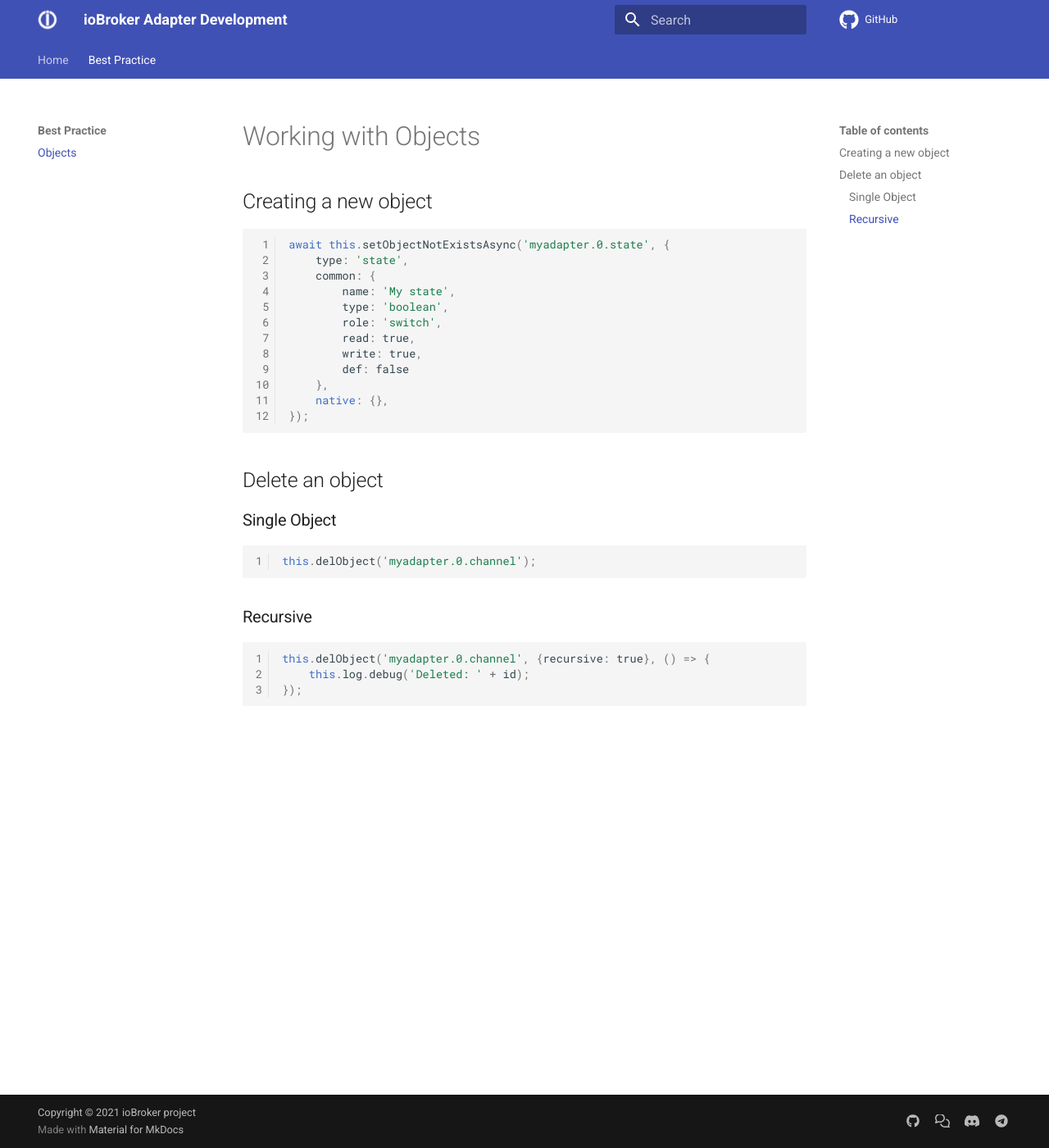
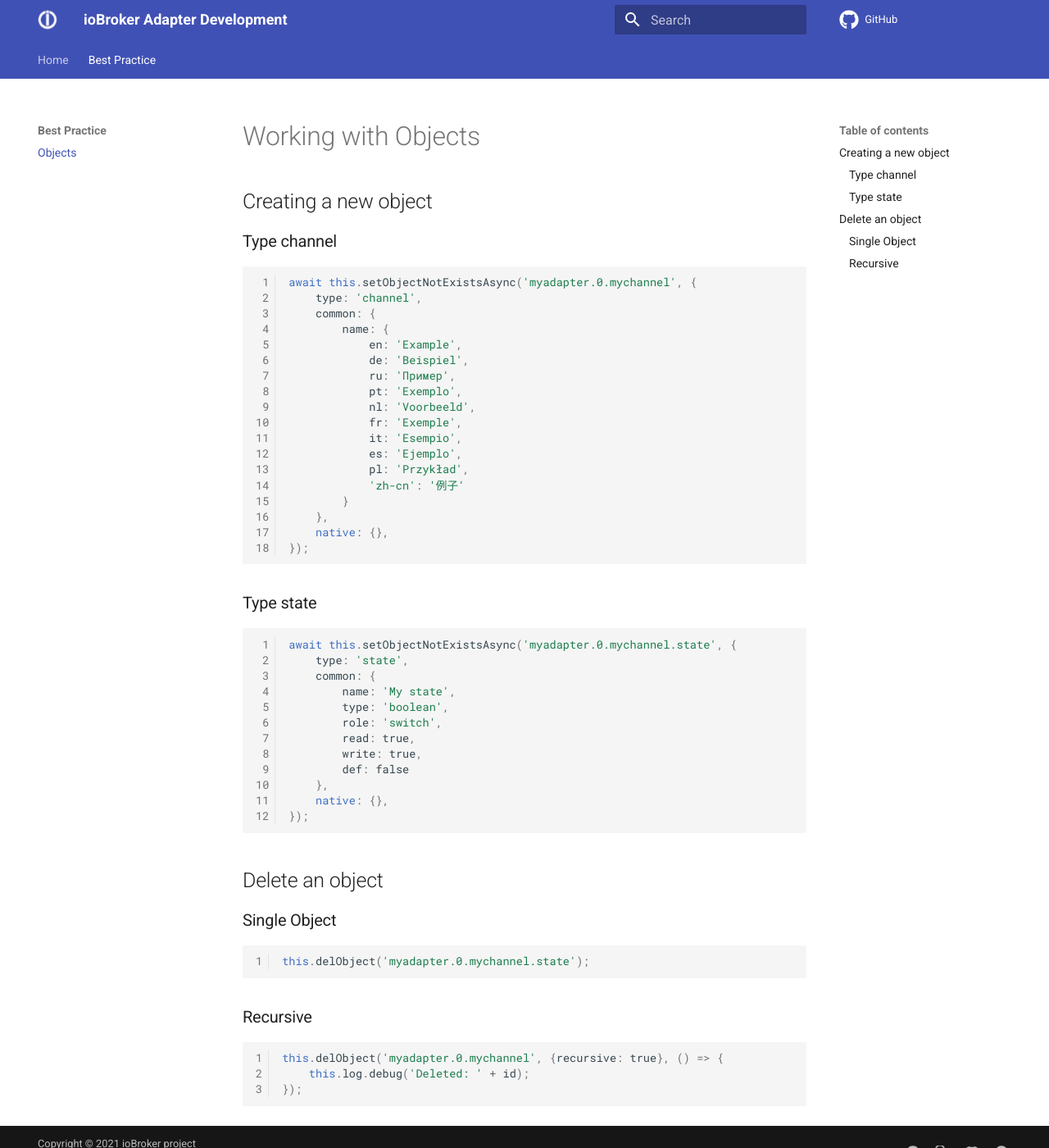
Before and after one commit to ioBroker/dev-docs, an MkDocs documentation site: the page built from docs/best-practice/objects.md, in a window 1280 px wide and 1400 px high. Shown: the whole window at 82% size. Built offline with MkDocs 1.6.1 and Material for MkDocs 9.7.7, drawn with Linux system fonts in a browser that asks for light colours; comment, search, counter and statistics services are not loaded; the version menu is left out.

Commit message:
Examples

````diff
--- a/docs/best-practice/objects.md
+++ b/docs/best-practice/objects.md
@@ -2,8 +2,33 @@
 
 ## Creating a new object
 
+### Type channel
+
 ```javascript
-await this.setObjectNotExistsAsync('myadapter.0.state', {
+await this.setObjectNotExistsAsync('myadapter.0.mychannel', {
+    type: 'channel',
+    common: {
+        name: {
+            en: 'Example',
+            de: 'Beispiel',
+            ru: 'Пример',
+            pt: 'Exemplo',
+            nl: 'Voorbeeld',
+            fr: 'Exemple',
+            it: 'Esempio',
+            es: 'Ejemplo',
+            pl: 'Przykład',
+            'zh-cn': '例子'
+        }
+    },
+    native: {},
+});
+```
+
+### Type state
+
+```javascript
+await this.setObjectNotExistsAsync('myadapter.0.mychannel.state', {
     type: 'state',
     common: {
         name: 'My state',
@@ -22,13 +47,13 @@ await this.setObjectNotExistsAsync('myadapter.0.state', {
 ### Single Object
 
 ```javascript
-this.delObject('myadapter.0.channel');
+this.delObject('myadapter.0.mychannel.state');
 ```
 
 ### Recursive
 
 ```javascript
-this.delObject('myadapter.0.channel', {recursive: true}, () => {
+this.delObject('myadapter.0.mychannel', {recursive: true}, () => {
     this.log.debug('Deleted: ' + id);
 });
 ```
````
